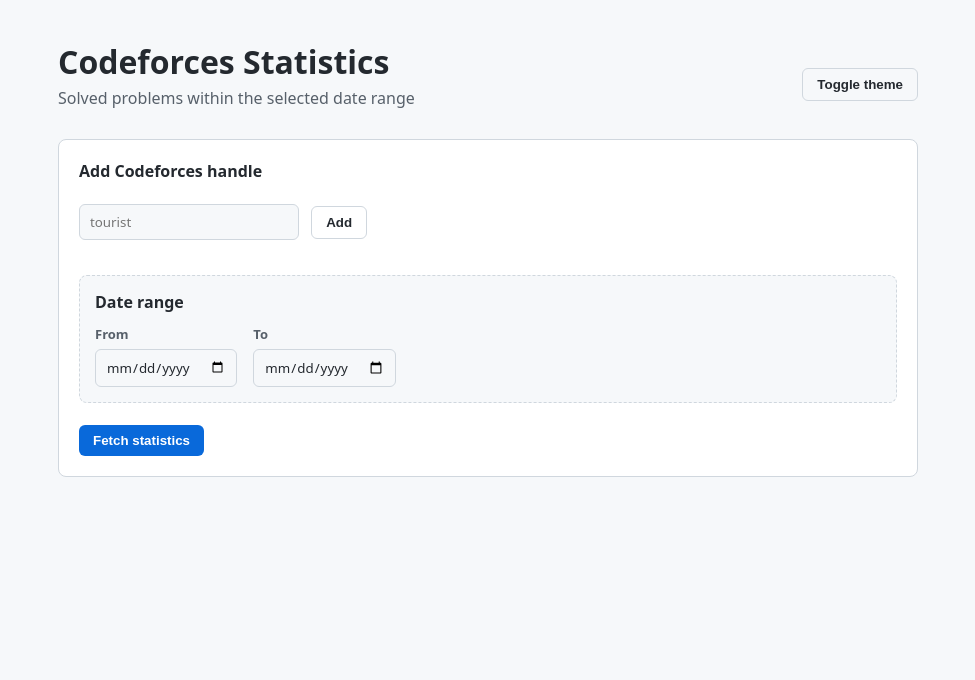
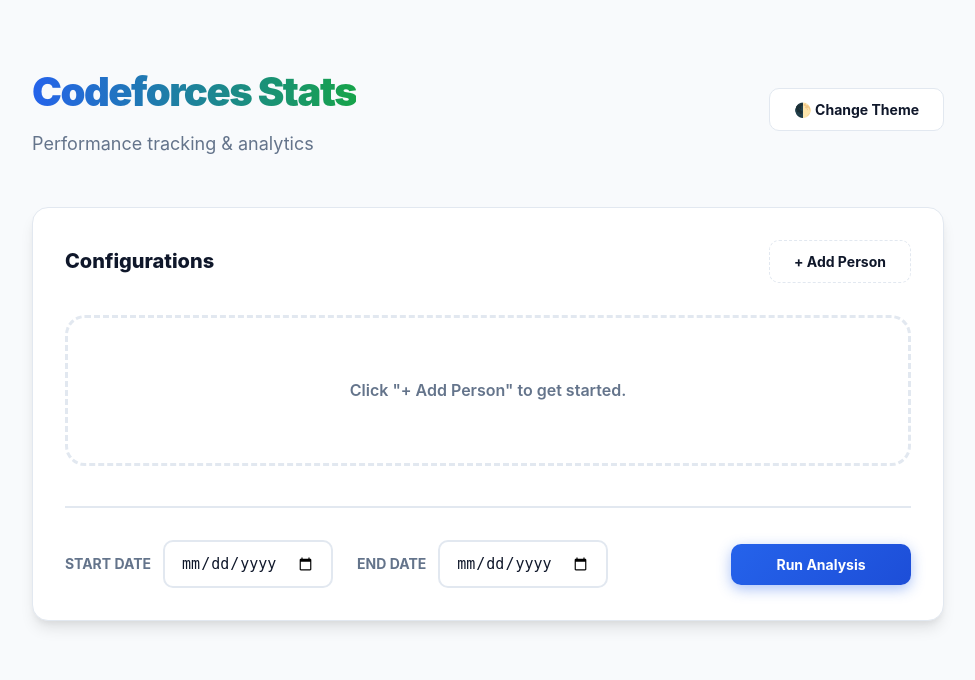
Before and after one commit to chatkhoipt/tracker, a Flask app: page / in a window 1280 px wide. Shown: the top 680 px of the page, without its empty margins (152-1127 px from the left). Run offline with Flask 3, Linux system fonts and the light colour scheme.

Commit message:
Update index.html

```diff
--- a/templates/index.html
+++ b/templates/index.html
@@ -4,450 +4,337 @@
 <meta charset="UTF-8">
 <title>Codeforces Statistics</title>
 <meta name="viewport" content="width=device-width, initial-scale=1">
-
 <style>
     :root {
-    --bg: #f6f8fa;
+        color-scheme: light;
+        --bg: #f8fafc;
         --card: #ffffff;
-    --border: #d0d7de;
-    --text: #24292f;
-    --muted: #57606a;
-    --accent: #0969da;
-    --error: #cf222e;
+        --border: #e2e8f0;
+        --text: #0f172a;
+        --muted: #64748b;
+        --accent: #2563eb;
+        --success: #16a34a;
+        --error: #dc2626;
+        --shadow: 0 10px 15px -3px rgba(0, 0, 0, 0.1), 0 4px 6px -2px rgba(0, 0, 0, 0.05);
+        --radius: 16px;
+        --input-bg: #ffffff;
+    }
+    [data-theme="dark"] {
+        color-scheme: dark;
+        --bg: #0f172a;
+        --card: #1e293b;
+        --border: #334155;
+        --text: #f1f5f9;
+        --muted: #94a3b8;
+        --accent: #3b82f6;
+        --shadow: 0 20px 25px -5px rgba(0, 0, 0, 0.3), 0 10px 10px -5px rgba(0, 0, 0, 0.2);
+        --input-bg: #0f172a;
     }
 
-[data-theme="dark"] {
-    --bg: #0d1117;
-    --card: #161b22;
-    --border: #30363d;
-    --text: #e6edf3;
-    --muted: #8b949e;
-    --accent: #2f81f7;
-}
-
-* { box-sizing: border-box; }
+    * { box-sizing: border-box; transition: all 0.25s ease; }
 
     body {
         margin: 0;
-    font-family: system-ui, -apple-system, BlinkMacSystemFont,
-                 "Segoe UI", Roboto, Helvetica, Arial, sans-serif;
+        font-family: 'Inter', -apple-system, system-ui, sans-serif;
         background: var(--bg);
         color: var(--text);
+        line-height: 1.6;
+        background-attachment: fixed;
     }
 
-.container {
-    max-width: 900px;
-    margin: 40px auto;
-    padding: 0 20px;
+    @keyframes slideUp {
+        from { opacity: 0; transform: translateY(30px); }
+        to { opacity: 1; transform: translateY(0); }
     }
 
-.top-bar {
+    .container { max-width: 960px; margin: 60px auto; padding: 0 24px; }
+
+    .header {
+        margin-bottom: 48px;
         display: flex;
         justify-content: space-between;
         align-items: center;
-    margin-bottom: 10px;
+        animation: slideUp 0.6s cubic-bezier(0.16, 1, 0.3, 1);
     }
-
-h1 { margin: 0 0 4px 0; }
-
-.subtitle {
-    color: var(--muted);
-    margin-bottom: 20px;
-}
+    .header-text h1 { font-size: 40px; font-weight: 900; margin: 0; letter-spacing: -1.5px; background: linear-gradient(to right, var(--accent), var(--success)); -webkit-background-clip: text; -webkit-text-fill-color: transparent; }
+    .header-text p { font-size: 18px; color: var(--muted); margin: 6px 0 0 0; }
 
     .card {
         background: var(--card);
         border: 1px solid var(--border);
-    border-radius: 8px;
-    padding: 20px;
-    margin-bottom: 25px;
+        border-radius: var(--radius);
+        padding: 32px;
+        margin-bottom: 32px;
+        box-shadow: var(--shadow);
+        animation: slideUp 0.8s cubic-bezier(0.16, 1, 0.3, 1) backwards;
     }
 
-label { font-weight: 600; }
-
-input[type="text"],
-input[type="date"] {
-    padding: 8px 10px;
-    border-radius: 6px;
+    .person-input-box {
+        background: var(--bg);
         border: 1px solid var(--border);
-    background: var(--bg);
-    color: var(--text);
-    font-family: inherit;
+        border-radius: 12px;
+        padding: 24px;
+        margin-bottom: 16px;
     }
 
-input[type="text"] {
-    width: 220px;
-    margin-right: 8px;
-}
-
-button {
-    padding: 8px 14px;
-    border-radius: 6px;
-    border: none;
-    font-weight: 600;
-    cursor: pointer;
-}
-
-.primary {
+    .chip {
+        display: inline-flex;
+        align-items: center;
         background: var(--accent);
         color: white;
+        padding: 6px 14px;
+        border-radius: 99px;
+        margin: 6px;
+        font-size: 13px;
+        font-weight: 600;
+        box-shadow: 0 4px 6px -1px rgba(37, 99, 235, 0.2);
     }
+    .chip span { cursor: pointer; margin-left: 8px; font-size: 16px; opacity: 0.8; }
+    .chip span:hover { opacity: 1; }
 
-.secondary {
-    background: transparent;
-    border: 1px solid var(--border);
+    .person-title {
+        font-size: 28px;
+        font-weight: 800;
+        margin: 60px 0 24px 0;
         color: var(--text);
     }
 
-button:disabled {
-    opacity: 0.6;
-    cursor: not-allowed;
+    table { width: 100%; border-collapse: separate; border-spacing: 0; }
+    th { text-align: left; padding: 16px; border-bottom: 2px solid var(--border); color: var(--muted); font-size: 12px; text-transform: uppercase; letter-spacing: 1px; }
+    td { padding: 16px; border-bottom: 1px solid var(--border); font-size: 15px; }
+    .total-row { background: rgba(59, 130, 246, 0.05); font-weight: 800; color: var(--accent); }
+
+    .charts-grid { display: grid; grid-template-columns: 1fr 1fr; gap: 32px; margin-top: 32px; }
+    .chart-container {
+        min-height: 320px;
+        background: var(--card);
+        border-radius: var(--radius);
+        padding: 20px;
+        border: 1px solid var(--border);
     }
 
-.handles {
-    margin-top: 15px;
-    display: flex;
-    flex-wrap: wrap;
-    gap: 8px;
+    /* Modern Inputs & Date Selector */
+    input[type="text"], input[type="date"] {
+        padding: 12px 16px;
+        border: 2px solid var(--border);
+        border-radius: 10px;
+        font-size: 15px;
+        background: var(--input-bg);
+        color: var(--text);
+        outline: none;
+        accent-color: var(--accent);
     }
+    input:focus { border-color: var(--accent); box-shadow: 0 0 0 4px rgba(37, 99, 235, 0.15); }
 
-.handle-chip {
-    background: var(--bg);
-    border: 1px solid var(--border);
-    border-radius: 20px;
-    padding: 6px 10px;
-    font-size: 13px;
-    display: flex;
-    align-items: center;
-    gap: 6px;
+    /* Button styles */
+    button {
+        font-family: inherit; font-size: 14px; font-weight: 700;
+        padding: 12px 24px; border-radius: 10px;
+        cursor: pointer; border: 1px solid var(--border);
     }
+    .btn-primary {
+        background: linear-gradient(135deg, var(--accent), #1d4ed8);
+        color: white; border: none;
+        box-shadow: 0 4px 14px 0 rgba(37,99,235,0.39);
+    }
+    .btn-primary:hover { transform: translateY(-2px); box-shadow: 0 6px 20px rgba(37,99,235,0.45); }
+    .btn-outline { background: var(--card); color: var(--text); }
+    .btn-outline:hover { border-color: var(--accent); color: var(--accent); }
+    button:active { transform: scale(0.97); }
 
-.handle-chip span {
-    cursor: pointer;
-    font-weight: bold;
-    color: var(--muted);
-}
-
-.error {
-    color: var(--error);
-    font-weight: 600;
-    margin-top: 10px;
-}
-
-table {
-    width: 100%;
-    border-collapse: collapse;
-    margin-top: 15px;
-}
-
-th, td {
-    border: 1px solid var(--border);
-    padding: 8px 10px;
-}
-
-th { background: var(--bg); }
-
-.stats {
-    display: flex;
-    gap: 20px;
-    margin-bottom: 20px;
-}
-
-.stat {
-    flex: 1;
-    background: var(--card);
-    border: 1px solid var(--border);
-    border-radius: 8px;
-    padding: 15px;
-}
-
-.stat-title {
-    color: var(--muted);
-    font-size: 13px;
-}
-
-.stat-value {
-    font-size: 20px;
-    font-weight: 700;
-}
-
-.spinner {
-    margin-left: 10px;
-    font-weight: 600;
-    color: var(--muted);
-    display: none;
-}
-
-/* ---------- DATE RANGE POLISH ---------- */
-
-.date-range {
-    margin-top: 20px;
-    padding: 15px;
-    border: 1px dashed var(--border);
-    border-radius: 8px;
-    background: var(--bg);
-}
-
-.date-range-title {
-    font-weight: 600;
-    margin-bottom: 12px;
-}
-
-.date-row {
-    display: flex;
-    gap: 16px;
-    flex-wrap: wrap;
-}
-
-.date-field {
-    display: flex;
-    flex-direction: column;
-    gap: 6px;
-}
-
-.date-field label {
-    font-size: 13px;
-    color: var(--muted);
-}
-
-/* keep calendar visible in dark mode */
-[data-theme="dark"] input[type="date"] {
-    background: #ffffff;
-    color: #000000;
-    color-scheme: light;
+    @media (max-width: 768px) {
+        .header { flex-direction: column; text-align: center; gap: 24px; }
+        .charts-grid { grid-template-columns: 1fr; }
     }
 </style>
+<script src="https://cdn.jsdelivr.net/npm/chart.js"></script>
+</head>
+<body>
 
-<script src="https://cdn.jsdelivr.net/npm/chart.js" defer></script>
-</head>
+<div class="container">
+    <div class="header">
+        <div class="header-text">
+            <h1>Codeforces Stats</h1>
+            <p>Performance tracking & analytics</p>
+        </div>
+        <button type="button" class="btn-outline" onclick="toggleTheme()">🌓 Change Theme</button>
+    </div>
 
-<body>
-<div class="container">
+    <form method="POST" onsubmit="return prepSubmit()">
+        <div class="card" style="animation-delay: 0.1s;">
+            <div style="display:flex; justify-content: space-between; align-items: center; margin-bottom: 32px;">
+                <h3 style="margin:0; font-size: 20px; font-weight: 800;">Configurations</h3>
+                <button type="button" class="btn-outline" onclick="addPerson()" style="border-style: dashed;">+ Add Person</button>
+            </div>
 
-<div class="top-bar">
-    <div>
-        <h1>Codeforces Statistics</h1>
-        <div class="subtitle">
-           Solved problems within the selected date range
+            <div id="peopleList"></div>
+
+            <input type="hidden" name="people_json" id="peopleJson">
+
+            <div style="margin-top: 40px; display: flex; flex-wrap: wrap; gap: 24px; align-items: center; border-top: 2px solid var(--border); padding-top: 32px;">
+                <div style="display:flex; align-items:center; gap:12px;">
+                    <label style="font-size:14px; font-weight:700; color:var(--muted)">START DATE</label>
+                    <input type="date" name="start_date" id="sd" required>
+                </div>
+                <div style="display:flex; align-items:center; gap:12px;">
+                    <label style="font-size:14px; font-weight:700; color:var(--muted)">END DATE</label>
+                    <input type="date" name="end_date" id="ed" required>
+                </div>
+                <button type="submit" class="btn-primary" style="margin-left:auto; min-width: 180px;">Run Analysis</button>
             </div>
         </div>
-    <button class="secondary" onclick="toggleTheme()">Toggle theme</button>
+    </form>
+
+    {% if people_results %}
+        {% for person in people_results %}
+        <div class="person-title" style="animation: slideUp 0.6s ease backwards; animation-delay: {{ 0.2 + loop.index0 * 0.15 }}s;">
+            {{ person.name }}
         </div>
-
-<div class="card">
-<form method="post" onsubmit="return onSubmit()">
-
-    <label>Add Codeforces handle</label><br><br>
-
-    <input type="text" id="handleInput" placeholder="tourist"
-           onkeydown="handleKeyDown(event)">
-    <button type="button" class="secondary" onclick="addHandle()">Add</button>
-
-    <div class="handles" id="handlesContainer"></div>
-
-    <div class="date-range">
-        <div class="date-range-title">Date range</div>
-        <div class="date-row">
-            <div class="date-field">
-                <label>From</label>
-                <input type="date" name="start_date" id="startDate">
-            </div>
-            <div class="date-field">
-                <label>To</label>
-                <input type="date" name="end_date" id="endDate">
-            </div>
-        </div>
-    </div>
-
-    <input type="hidden" name="handles" id="handlesField">
-
-    <br>
-    <button type="submit" id="submitBtn" class="primary">
-        Fetch statistics
-    </button>
-    <span class="spinner" id="spinner">Fetching…</span>
-
-    {% if error %}
-        <div class="error">{{ error }}</div>
-    {% endif %}
-</form>
-</div>
-
-{% if aggregated %}
-<div class="stats">
-    <div class="stat">
-        <div class="stat-title">Unique problems</div>
-        <div class="stat-value">{{ aggregated.unique_problems }}</div>
-    </div>
-    <div class="stat">
-        <div class="stat-title">Average rating</div>
-        <div class="stat-value">
-            {{ "%.2f"|format(aggregated.avg_rating) }}
-        </div>
-    </div>
-</div>
-{% endif %}
-
-{% if results %}
-<div class="card">
-<h3>Per-account breakdown</h3>
+        <div class="card" style="animation-delay: {{ 0.3 + loop.index0 * 0.15 }}s;">
             <table>
+                <thead>
+                    <tr><th>Handle</th><th>Solved</th><th>Avg Rating</th></tr>
+                </thead>
+                <tbody>
+                    {% for h in person.handles %}
                     <tr>
-    <th>Handle</th>
-    <th>Problems</th>
-    <th>Rated</th>
-    <th>Avg rating</th>
-</tr>
-{% for h, v in results.items() %}
-<tr>
-    <td>{{ h }}</td>
-    {% if v %}
-        <td>{{ v.problems }}</td>
-        <td>{{ v.rated_problems }}</td>
-        <td>{{ "%.2f"|format(v.avg_rating) }}</td>
+                        <td><a href="https://codeforces.com/profile/{{ h.handle }}" target="_blank" style="color: var(--accent); text-decoration: none; font-weight: 700;">{{ h.handle }}</a></td>
+                        {% if h.stats %}
+                            <td>{{ h.stats.problems }}</td><td>{{ "%.1f"|format(h.stats.avg_rating) }}</td>
                         {% else %}
-        <td colspan="3">ERROR</td>
+                            <td colspan="2" style="color:var(--error); font-style: italic;">Error fetching</td>
                         {% endif %}
                     </tr>
                     {% endfor %}
+                    <tr class="total-row"><td>Total</td><td>{{ person.total_unique }}</td><td>{{ "%.1f"|format(person.avg_rating) }}</td></tr>
+                </tbody>
             </table>
+            <div class="charts-grid">
+                <div class="chart-container"><canvas id="rating-{{ loop.index0 }}"></canvas></div>
+                <div class="chart-container"><canvas id="tags-{{ loop.index0 }}"></canvas></div>
             </div>
+        </div>
+        {% endfor %}
     {% endif %}
-
-{% if rating_hist %}
-<div class="card">
-<h3>Problem difficulty distribution</h3>
-<canvas id="ratingChart"></canvas>
-</div>
-{% endif %}
-
-{% if tag_hist %}
-<div class="card">
-<h3>Problem tags distribution</h3>
-<canvas id="tagChart"></canvas>
-</div>
-{% endif %}
-
 </div>
 
 <script>
-let handles = JSON.parse(localStorage.getItem("handles") || "[]");
-let ratingChart = null;
-let tagChart = null;
+let people = JSON.parse(localStorage.getItem('cf_stats_v2_data') || '[]');
 
-function saveHandles() {
-    localStorage.setItem("handles", JSON.stringify(handles));
-}
-
-function renderHandles() {
-    const c = document.getElementById("handlesContainer");
-    c.innerHTML = "";
-    handles.forEach(h => {
-        const d = document.createElement("div");
-        d.className = "handle-chip";
-        d.innerHTML = `${h} <span onclick="removeHandle('${h}')">×</span>`;
-        c.appendChild(d);
-    });
-    document.getElementById("handlesField").value = handles.join(" ");
-}
-
-function addHandle() {
-    const inp = document.getElementById("handleInput");
-    const h = inp.value.trim();
-    if (h && !handles.includes(h)) {
-        handles.push(h);
-        saveHandles();
-        renderHandles();
-    }
-    inp.value = "";
-}
-
-function removeHandle(h) {
-    handles = handles.filter(x => x !== h);
-    saveHandles();
-    renderHandles();
-}
-
-function handleKeyDown(e) {
-    if (e.key === "Enter") {
-        e.preventDefault();
-        addHandle();
+function addPerson() {
+    const name = prompt("Enter Person's Name:");
+    if (name) {
+        people.push({ name: name, handles: [] });
+        render();
     }
 }
 
-function onSubmit() {
-    if (handles.length === 0) return false;
-    document.getElementById("submitBtn").disabled = true;
-    document.getElementById("spinner").style.display = "inline";
+function addHandle(idx) {
+    const input = document.getElementById(`inp-${idx}`);
+    const handle = input.value.trim();
+    if (handle && !people[idx].handles.includes(handle)) {
+        people[idx].handles.push(handle);
+        input.value = "";
+        render(`inp-${idx}`);
+    }
+}
+
+function removeHandle(pIdx, hIdx) { people[pIdx].handles.splice(hIdx, 1); render(); }
+function removePerson(idx) { if (confirm(`Delete everything for ${people[idx].name}?`)) { people.splice(idx, 1); render(); } }
+
+function render(focusId = null) {
+    const container = document.getElementById('peopleList');
+    if (people.length === 0) {
+        container.innerHTML = '<div style="padding: 60px; text-align: center; border: 3px dashed var(--border); border-radius: 20px; color: var(--muted); font-weight: 600;">Click "+ Add Person" to get started.</div>';
+        return;
+    }
+
+    container.innerHTML = people.map((p, i) => `
+        <div class="person-input-box">
+            <div style="display:flex; justify-content:space-between; margin-bottom:16px; align-items:center;">
+                <strong style="font-size:18px; letter-spacing:-0.5px;">${p.name}</strong>
+                <button type="button" onclick="removePerson(${i})" style="color:var(--error); background:none; border:none; padding:0; font-size:12px;">REMOVE PERSON</button>
+            </div>
+            <div style="display:flex; gap:12px;">
+                <input type="text" id="inp-${i}" placeholder="Add handles (e.g. tourist)..." style="flex:1;"
+                       onkeydown="if(event.key==='Enter'){ event.preventDefault(); addHandle(${i}); }">
+                <button type="button" class="btn-primary" onclick="addHandle(${i})" style="padding: 0 20px;">Add</button>
+            </div>
+            <div style="margin-top:16px;">
+                ${p.handles.map((h, hi) => `<div class="chip">${h}<span onclick="removeHandle(${i}, ${hi})">&times;</span></div>`).join('')}
+            </div>
+        </div>
+    `).join('');
+
+    localStorage.setItem('cf_stats_v2_data', JSON.stringify(people));
+    if (focusId) {
+        const el = document.getElementById(focusId);
+        if (el) el.focus();
+    }
+}
+
+function prepSubmit() {
+    document.getElementById('peopleJson').value = JSON.stringify(people);
+    localStorage.setItem('s_date', document.getElementById('sd').value);
+    localStorage.setItem('e_date', document.getElementById('ed').value);
     return true;
 }
 
 function toggleTheme() {
-    const current = document.documentElement.getAttribute("data-theme") || "light";
-    const next = current === "dark" ? "light" : "dark";
-    document.documentElement.setAttribute("data-theme", next);
-    localStorage.setItem("theme", next);
+    const t = document.documentElement.getAttribute('data-theme') === 'dark' ? 'light' : 'dark';
+    document.documentElement.setAttribute('data-theme', t);
+    localStorage.setItem('cf_theme_v2', t);
 }
 
-(function init() {
-    renderHandles();
-    document.documentElement.setAttribute(
-        "data-theme",
-        localStorage.getItem("theme") || "light"
-    );
+// Init
+document.getElementById('sd').value = localStorage.getItem('s_date') || '';
+document.getElementById('ed').value = localStorage.getItem('e_date') || '';
+document.documentElement.setAttribute('data-theme', localStorage.getItem('cf_theme_v2') || 'light');
+render();
 
-    startDate.value = localStorage.getItem("startDate") || "";
-    endDate.value = localStorage.getItem("endDate") || "";
-})();
+{% if people_results %}
+    {% for person in people_results %}
+    (function() {
+        const idx = {{ loop.index0 }};
+        const isDark = document.documentElement.getAttribute('data-theme') === 'dark';
+        const gridColor = isDark ? 'rgba(255,255,255,0.05)' : 'rgba(0,0,0,0.05)';
+        const accent = getComputedStyle(document.documentElement).getPropertyValue('--accent');
+        const success = getComputedStyle(document.documentElement).getPropertyValue('--success');
 
-startDate.onchange = () => localStorage.setItem("startDate", startDate.value);
-endDate.onchange = () => localStorage.setItem("endDate", endDate.value);
+        const rData = {{ person.rating_hist | tojson }};
+        const rLabels = Object.keys(rData).map(Number).sort((a,b) => a-b);
 
-/* ---------- CHARTS ---------- */
+        new Chart(document.getElementById(`rating-${idx}`), {
+            type: 'bar',
+            data: { labels: rLabels, datasets: [{ data: rLabels.map(l => rData[l]), backgroundColor: accent, borderRadius: 6 }] },
+            options: {
+                maintainAspectRatio: false,
+                plugins: { legend: { display: false }, title: { display: true, text: 'Problem Difficulty', font: { size: 16, weight: '800' }, color: isDark ? '#fff' : '#000' } },
+                scales: {
+                    x: { grid: { display: false } },
+                    y: { grid: { color: gridColor }, beginAtZero: true, ticks: { stepSize: 1 } }
+                }
+            }
+        });
 
-window.addEventListener("load", function () {
-
-{% if rating_hist %}
-(function () {
-    const map = {{ rating_hist | tojson }};
-    const labels = Object.keys(map).map(Number).sort((a,b)=>a-b);
-    const data = labels.map(x => map[x]);
-
-    const ctx = document.getElementById("ratingChart");
-    if (!ctx) return;
-
-    ratingChart = new Chart(ctx, {
-        type: "bar",
-        data: {
-            labels: labels.map(String),
-            datasets: [{ label: "Problems", data }]
-        },
-        options: { responsive: true }
+        const tData = {{ person.tag_hist | tojson }};
+        const tSorted = Object.entries(tData).sort((a,b) => b[1] - a[1]).slice(0, 10);
+        new Chart(document.getElementById(`tags-${idx}`), {
+            type: 'bar',
+            data: { labels: tSorted.map(x => x[0]), datasets: [{ data: tSorted.map(x => x[1]), backgroundColor: success, borderRadius: 6 }] },
+            options: {
+                indexAxis: 'y',
+                maintainAspectRatio: false,
+                plugins: { legend: { display: false }, title: { display: true, text: 'Top 10 Topics', font: { size: 16, weight: '800' }, color: isDark ? '#fff' : '#000' } },
+                scales: {
+                    y: { grid: { display: false } },
+                    x: { grid: { color: gridColor }, beginAtZero: true, ticks: { stepSize: 1 } }
+                }
+            }
         });
     })();
+    {% endfor %}
 {% endif %}
-
-{% if tag_hist %}
-(function () {
-    const map = {{ tag_hist | tojson }};
-    const entries = Object.entries(map).sort((a,b)=>b[1]-a[1]).slice(0,20);
-
-    const ctx = document.getElementById("tagChart");
-    if (!ctx) return;
-
-    tagChart = new Chart(ctx, {
-        type: "bar",
-        data: {
-            labels: entries.map(e=>e[0]),
-            datasets: [{ label: "Problems", data: entries.map(e=>e[1]) }]
-        },
-        options: { indexAxis: "y", responsive: true }
-    });
-})();
-{% endif %}
-
-});
 </script>
-
 </body>
 </html>
```
Lines whose indentation alone changed are shown as unchanged.
